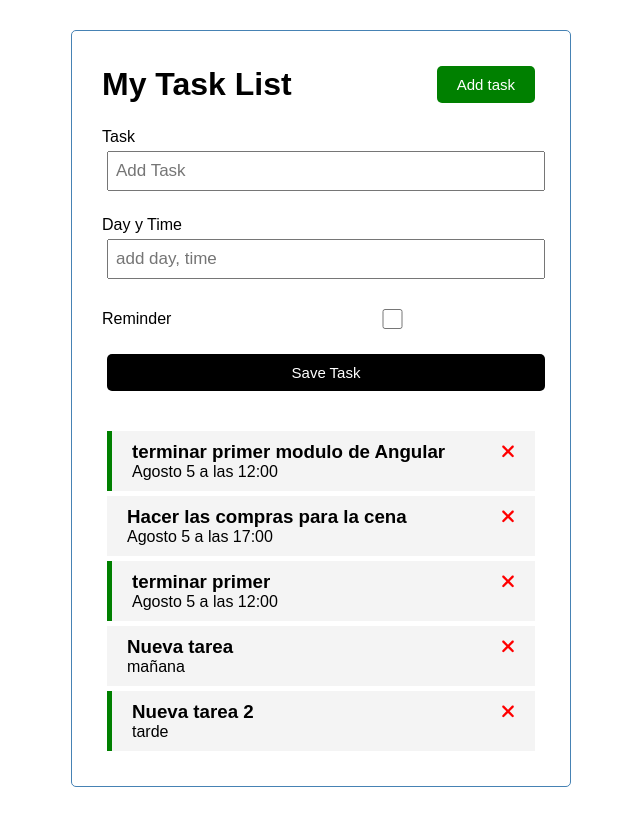
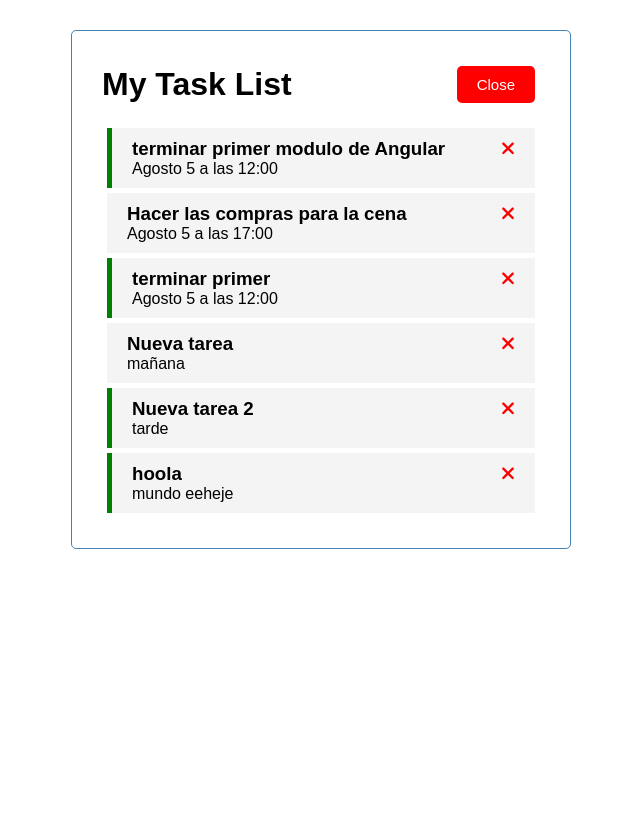
Before and after one commit to hernan840/Modulo3, an Angular app: page / in a window 1280 px wide. Shown: the whole page, without its empty margins (319-959 px from the left). Built offline with nearby package versions, Linux system fonts and the light colour scheme; data requests are answered from the project's data file.

Commit message:
dar fucnionalidad de mostrar y ocultar forulario

```diff
--- a/db.json
+++ b/db.json
@@ -29,6 +29,12 @@
       "day": "tarde",
       "reminder": true,
       "id": 7
+    },
+    {
+      "text": "hoola",
+      "day": "mundo eeheje",
+      "reminder": true,
+      "id": 8
     }
   ]
 }
--- a/src/app/components/add-task/add-task.component.html
+++ b/src/app/components/add-task/add-task.component.html
@@ -1,4 +1,7 @@
-<form class="add-form" (ngSubmit)="onSubmit()">
+<form class="add-form"
+      (ngSubmit)="onSubmit()"
+      *ngIf="showAddTask"
+>
     <div class="form-control">
         <label for="text">Task</label>
         <input
--- a/src/app/components/add-task/add-task.component.ts
+++ b/src/app/components/add-task/add-task.component.ts
@@ -1,4 +1,6 @@
 import { Component, OnInit, Output, EventEmitter } from '@angular/core';
+import { Subscription } from 'rxjs';
+import { UiService } from 'src/app/service/ui.service';
 import { Task } from '../../Task';
 
 @Component({
@@ -14,7 +16,15 @@
   text: string = "";
   day: string = "";
   reminder: boolean = false;
-  constructor() { }
+
+  showAddTask: boolean = false;
+  subscription?: Subscription
+
+
+  constructor(private uiService: UiService) {
+    this.subscription = this.uiService.onToggle()
+    .subscribe((value) => this.showAddTask = value)
+   }
 
   ngOnInit(): void {
   }
--- a/src/app/components/header/header.component.html
+++ b/src/app/components/header/header.component.html
@@ -1,8 +1,8 @@
 <header>
     <h1>{{title}}</h1>
     <app-button
-        color="green"
-        text="Add task"
+        color="{{showAddTask ? 'red' : 'green'}}"
+        text="{{showAddTask ? 'Close' : 'Add'}}"
         (btnClick)="toggelAddTask()"
     ></app-button>
 
--- a/src/app/components/header/header.component.ts
+++ b/src/app/components/header/header.component.ts
@@ -1,4 +1,9 @@
 import { Component, OnInit } from '@angular/core';
+import { Subscription } from 'rxjs';
+import { UiService } from 'src/app/service/ui.service';
+
+//UiService se  usa para poder escuchar cunado se hace click en el boton
+//al otro componente
 
 @Component({
   selector: 'app-header',
@@ -6,15 +11,24 @@
   styleUrls: ['./header.component.css']
 })
 export class HeaderComponent implements OnInit{
+
   title:string = 'My Task List';
+  showAddTask:boolean = true;
+  subscription?: Subscription;
 
-  constructor(){}
+
+  constructor(private uiService:UiService){
+    //para que cambie el btn al precionar
+    this.subscription = this.uiService.onToggle().subscribe((value) =>
+              this.showAddTask = value)
+  }
   ngOnInit(): void {
 
   }
 
   toggelAddTask(){
-    console.log("toggelAddTask!!");
+    // console.log("toggelAddTask!!");
+    this.uiService.toggleAddTask(); //para que cambie el valor del toggel
   }
 
 }
--- /dev/null
+++ b/src/app/service/ui.service.ts
@@ -0,0 +1,23 @@
+import { Injectable } from '@angular/core';
+import { Observable, Subject } from 'rxjs';
+
+@Injectable({
+  providedIn: 'root'
+})
+export class UiService {
+  private showAddTask:boolean = false; //
+  private subject = new Subject<any>(); //tinne que ver cpn la posibilidad de escuchar eventos del template
+
+
+  constructor() { }
+
+  toggleAddTask():void{
+    this.showAddTask = !this.showAddTask;
+    this.subject.next(this.showAddTask);
+  }
+
+  onToggle(): Observable<any>{
+    return this.subject.asObservable();
+  }
+
+}
```
